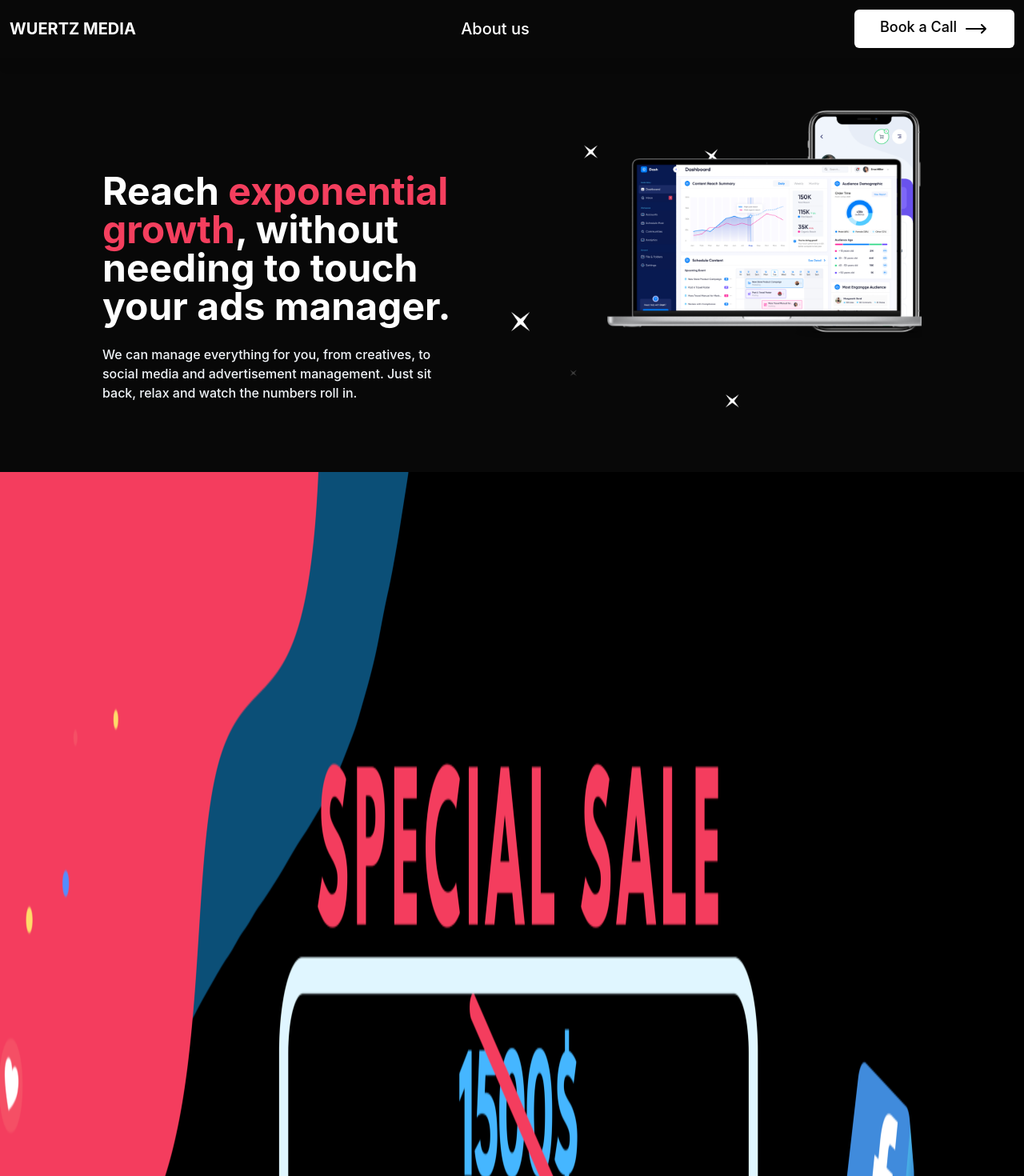
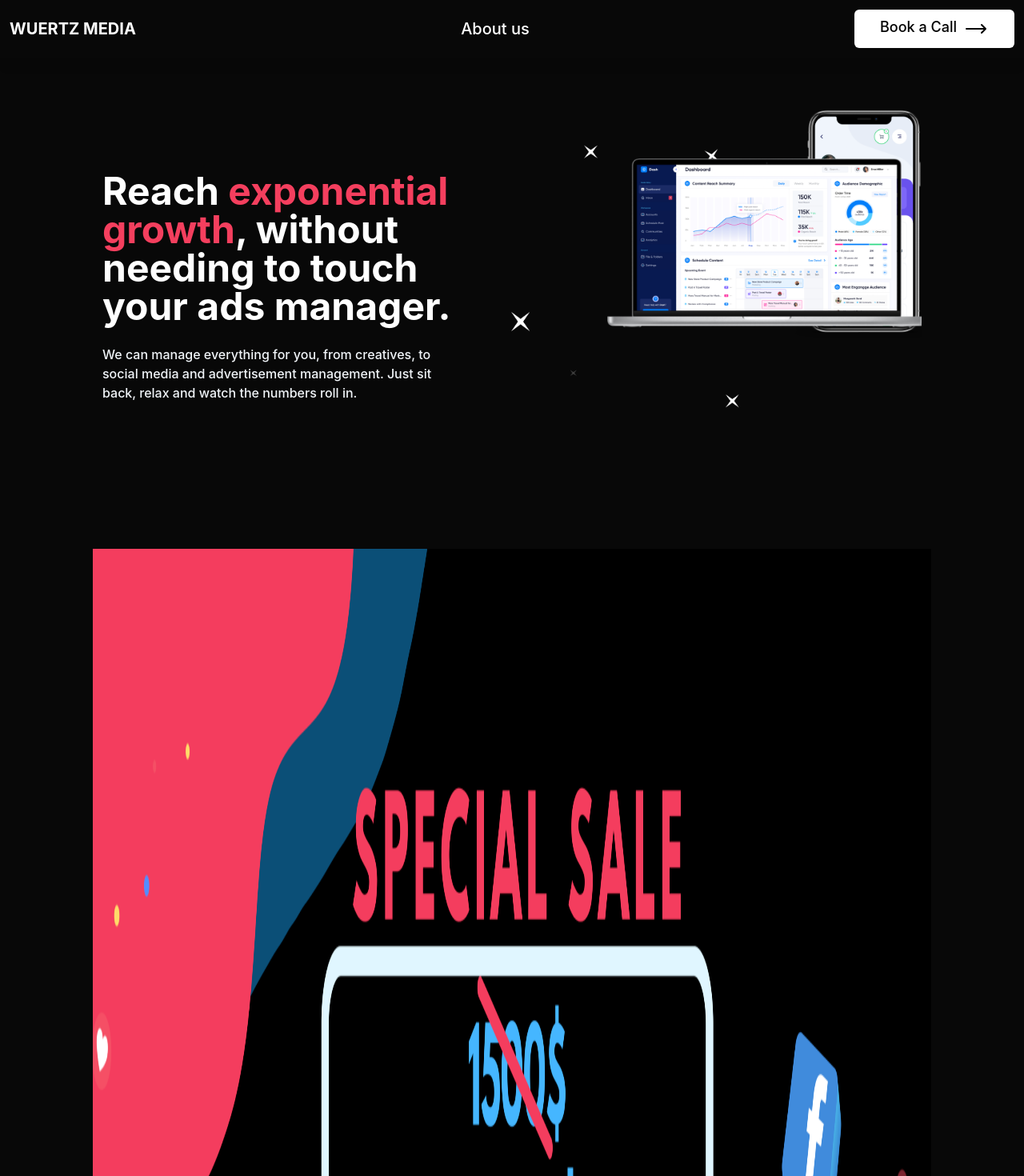
Before and after one commit to augustwoc/Wuertz-Media, a Next.js app: page / in a window 1280 px wide. Shown: the top 1470 px of the page at 80% size. Built offline with nearby package versions, Linux system fonts and the light colour scheme.

Commit message:
Update index.tsx

```diff
--- a/pages/index.tsx
+++ b/pages/index.tsx
@@ -38,9 +38,9 @@ const Home: NextPage = () => {
             <Image src={frontPhoto} height="700px" width="900px" />
           </div>
         </section>
-            <Image src={Photo} height="2560px" width="1280px" />
         <section className="text-center sm:m-5 m-12">
           <div className="m-24 items-center flex flex-wrap justify-center">
+            <Image src={Photo} height="2560px" width="1280px" />
             <h1 className="font-bold sm:text-5xl sm:max-w-2xl text-3xl">
               We work for <span className="text-rose-500">free</span>!
             </h1>
```
